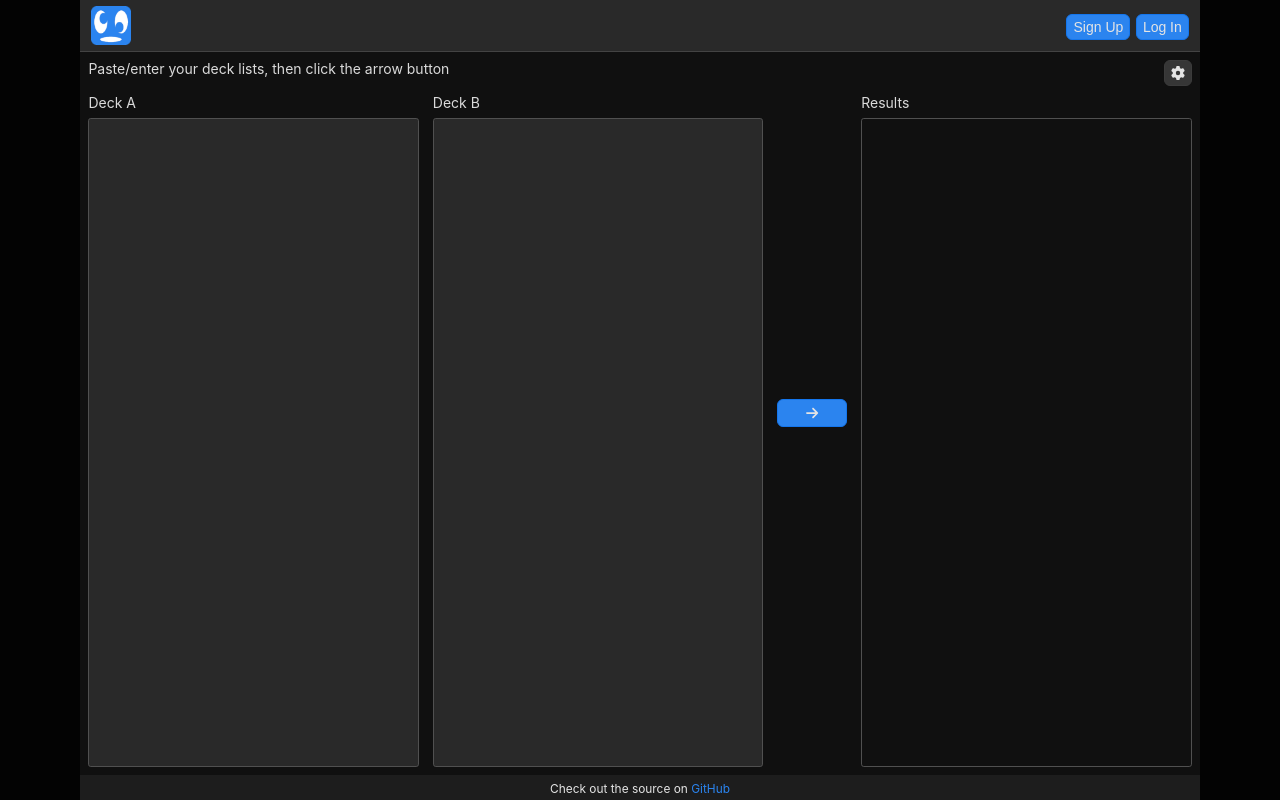
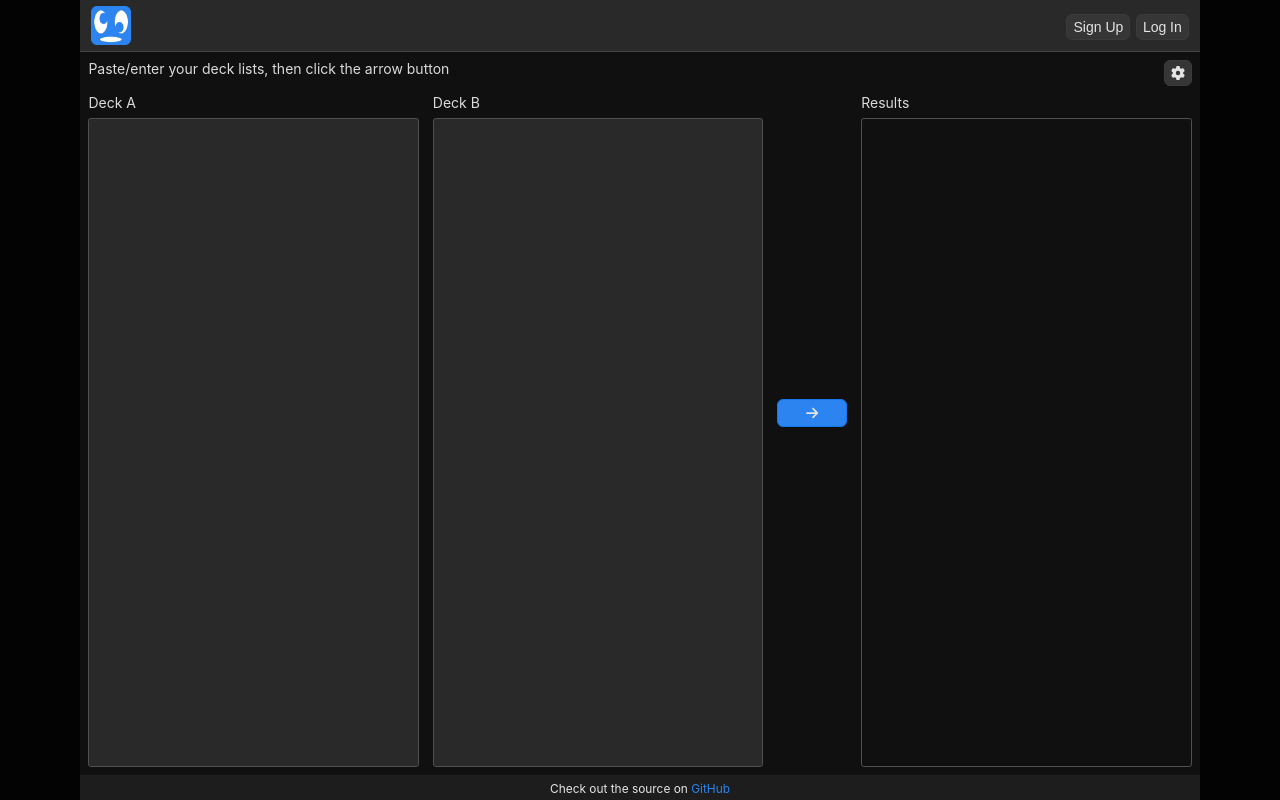
Before and after one commit to jeremy-strang/mtg-deck-diff, a React (Create React App) app: page / in a window 1280 px wide. Built offline with nearby package versions, Linux system fonts and the light colour scheme.

Commit message:
added favicon

```diff
--- a/src/components/NavBar.tsx
+++ b/src/components/NavBar.tsx
@@ -25,8 +25,8 @@ class NavBar extends React.Component<IProps, IState> {
       <div className="NavBar">
         <img src={icon128} className="logo" alt="Logo"></img>
         <div className="buttons">
-          <button className="btn-primary">Log In</button>
-          <button className="btn-primary">Sign Up</button>
+          <button>Log In</button>
+          <button>Sign Up</button>
         </div>
       </div>
     )
```
Also changed, not shown: public/favicon.png (added), 1 other file (tests, documents, lock files or other folders).
